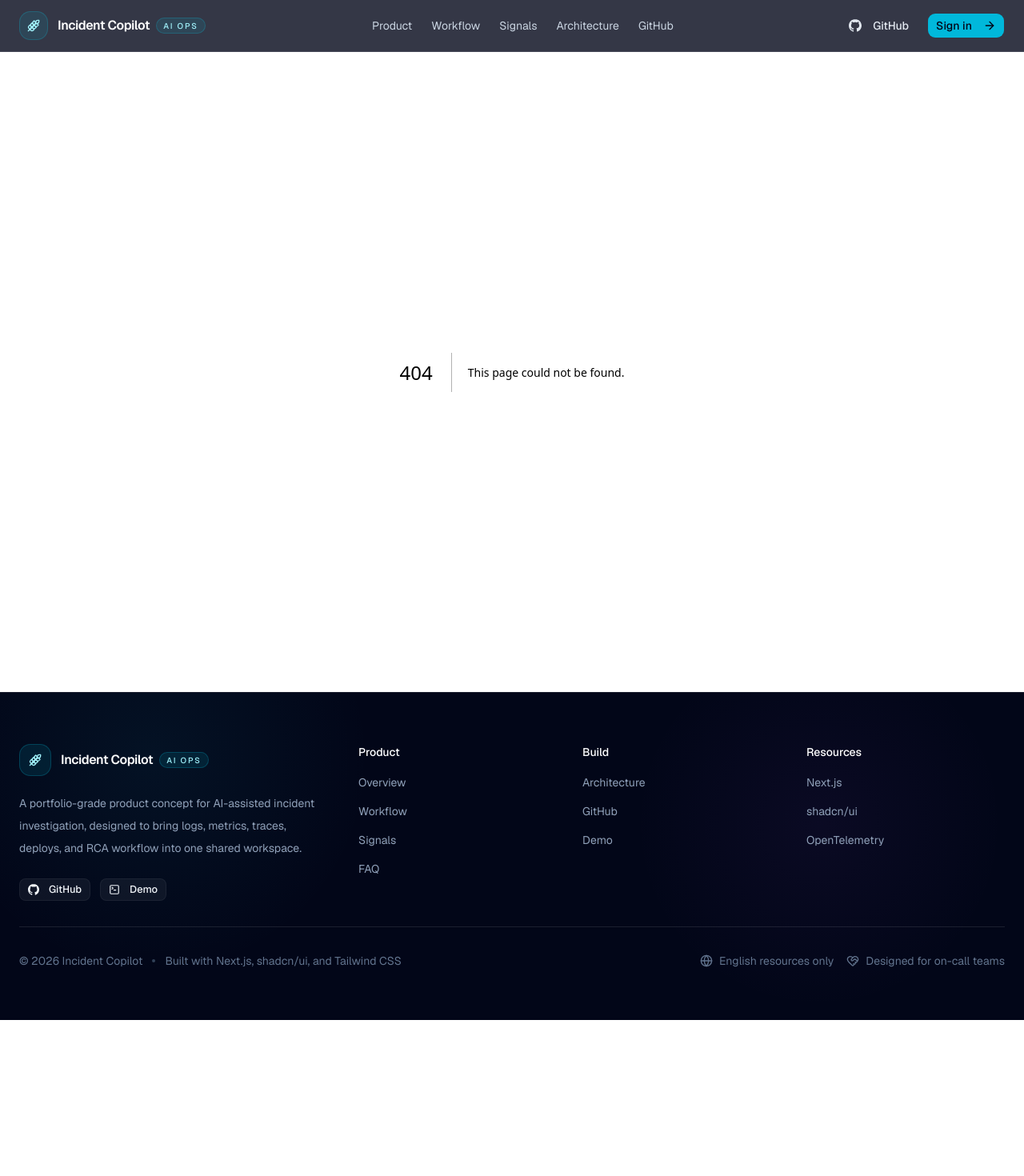
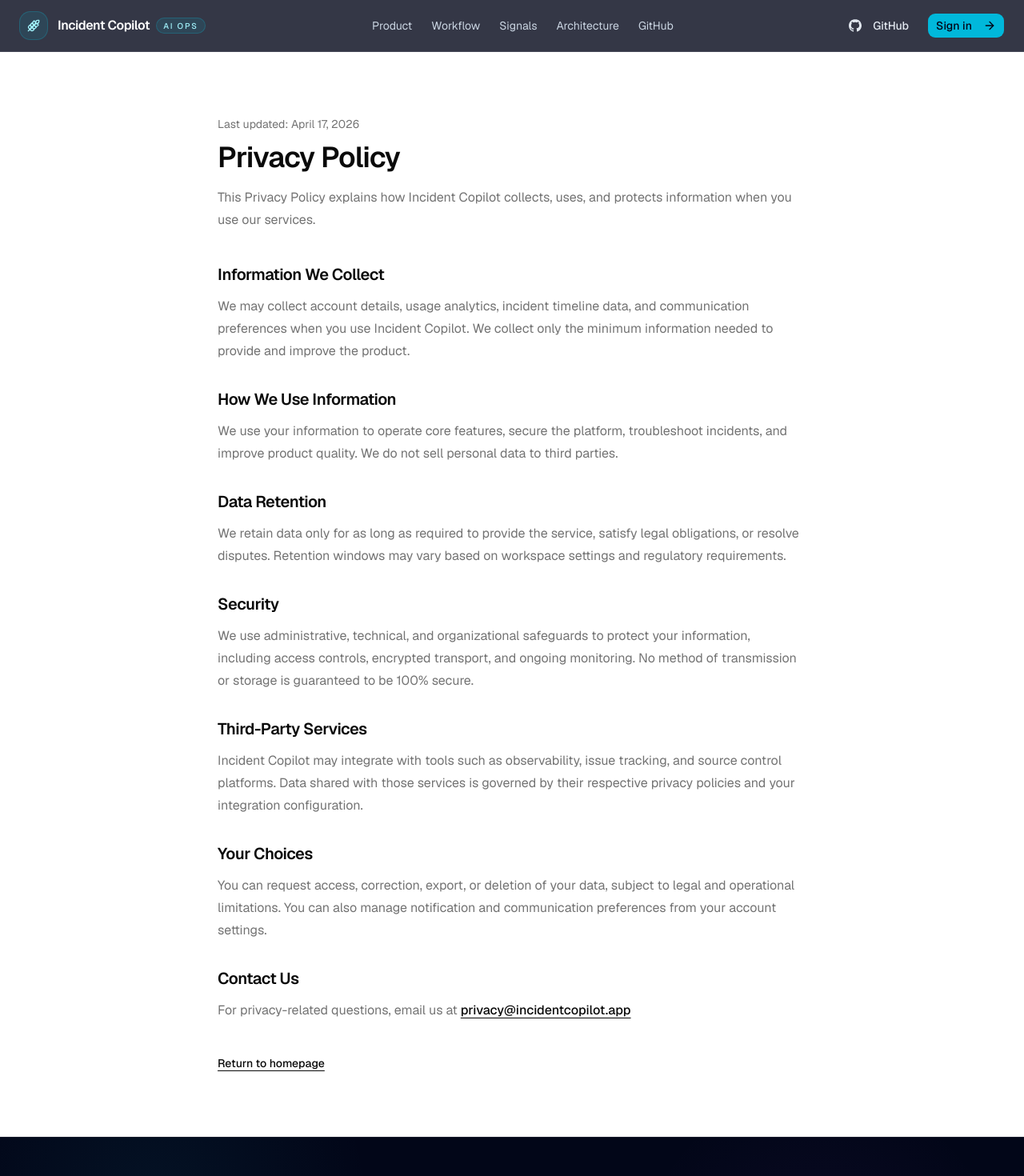
Before and after one commit to lehung1109/chatbot-groq, a Next.js app: page /privacy-policy in a window 1280 px wide. Before the commit this address had no page. Shown: the top 1470 px of the page at 80% size. Before the commit the page ends 1275 px from the top, so only its background shows below. Built offline with nearby package versions, Linux system fonts and the light colour scheme.

Commit message:
Add Privacy Policy link to SiteFooter for enhanced user navigation and compliance.

```diff
--- /dev/null
+++ b/app/privacy-policy/page.tsx
@@ -0,0 +1,86 @@
+import type { Metadata } from "next";
+import Link from "next/link";
+
+export const metadata: Metadata = {
+  title: "Privacy Policy | Incident Copilot",
+  description:
+    "Learn how Incident Copilot handles data collection, storage, and security.",
+};
+
+const lastUpdated = "April 17, 2026";
+
+const sections = [
+  {
+    title: "Information We Collect",
+    body: "We may collect account details, usage analytics, incident timeline data, and communication preferences when you use Incident Copilot. We collect only the minimum information needed to provide and improve the product.",
+  },
+  {
+    title: "How We Use Information",
+    body: "We use your information to operate core features, secure the platform, troubleshoot incidents, and improve product quality. We do not sell personal data to third parties.",
+  },
+  {
+    title: "Data Retention",
+    body: "We retain data only for as long as required to provide the service, satisfy legal obligations, or resolve disputes. Retention windows may vary based on workspace settings and regulatory requirements.",
+  },
+  {
+    title: "Security",
+    body: "We use administrative, technical, and organizational safeguards to protect your information, including access controls, encrypted transport, and ongoing monitoring. No method of transmission or storage is guaranteed to be 100% secure.",
+  },
+  {
+    title: "Third-Party Services",
+    body: "Incident Copilot may integrate with tools such as observability, issue tracking, and source control platforms. Data shared with those services is governed by their respective privacy policies and your integration configuration.",
+  },
+  {
+    title: "Your Choices",
+    body: "You can request access, correction, export, or deletion of your data, subject to legal and operational limitations. You can also manage notification and communication preferences from your account settings.",
+  },
+];
+
+export default function PrivacyPolicyPage() {
+  return (
+    <section className="bg-background text-foreground">
+      <div className="container mx-auto max-w-3xl px-4 py-16 md:py-20">
+        <p className="text-sm text-muted-foreground">Last updated: {lastUpdated}</p>
+        <h1 className="mt-3 text-3xl font-semibold tracking-tight md:text-4xl">
+          Privacy Policy
+        </h1>
+        <p className="mt-4 text-base leading-7 text-muted-foreground">
+          This Privacy Policy explains how Incident Copilot collects, uses, and
+          protects information when you use our services.
+        </p>
+
+        <div className="mt-10 space-y-8">
+          {sections.map((section) => (
+            <article key={section.title} className="space-y-3">
+              <h2 className="text-xl font-semibold tracking-tight">
+                {section.title}
+              </h2>
+              <p className="leading-7 text-muted-foreground">{section.body}</p>
+            </article>
+          ))}
+        </div>
+
+        <article className="mt-8 space-y-3">
+          <h2 className="text-xl font-semibold tracking-tight">Contact Us</h2>
+          <p className="leading-7 text-muted-foreground">
+            For privacy-related questions, email us at <a
+              href="mailto:privacy@incidentcopilot.app"
+              className="font-medium text-foreground underline underline-offset-4"
+            >
+              privacy@incidentcopilot.app
+            </a>
+          </p>
+        </article>
+
+        <div className="mt-10">
+          <Link
+            href="/"
+            className="text-sm font-medium text-foreground underline underline-offset-4"
+          >
+            Return to homepage
+          </Link>
+        </div>
+      </div>
+    </section>
+  );
+}
--- a/components/footer.tsx
+++ b/components/footer.tsx
@@ -132,6 +132,12 @@ export function SiteFooter() {
           </div>
 
           <div className="flex flex-wrap items-center gap-4">
+            <Link
+              href="/privacy-policy"
+              className="text-sm text-slate-400 transition-colors hover:text-white"
+            >
+              Privacy Policy
+            </Link>
             <span className="inline-flex items-center gap-2">
               <Globe className="h-4 w-4" />
               English resources only
```
